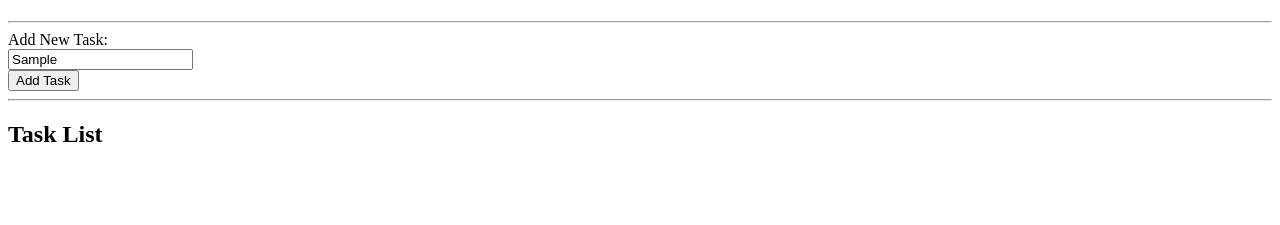
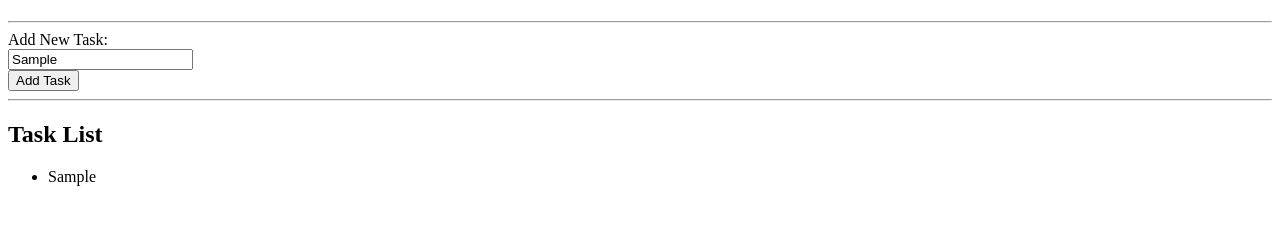
Before and after one commit to Steve-Carlton/ToDoList, a plain HTML site: page index.html in a window 1280 px wide. Both pictures are taken after typing "Sample" into the empty fields and a click on the button "Add Task". Shown: the part 59-284 px from the top of the page. Drawn offline with Linux system fonts and the light colour scheme.

Commit message:
list adds one item only from user input

```diff
--- a/index.html
+++ b/index.html
@@ -31,9 +31,8 @@
 
   function addTask() {
     userInput = newTask.value;
-    console.log(userInput);
     listItem.innerHTML = userInput;
-    listItem.appendChild(taskList);
+    taskList.appendChild(listItem);
   }
   //assign listItem value to addNewTask
   //append taskList with listItem.
```
